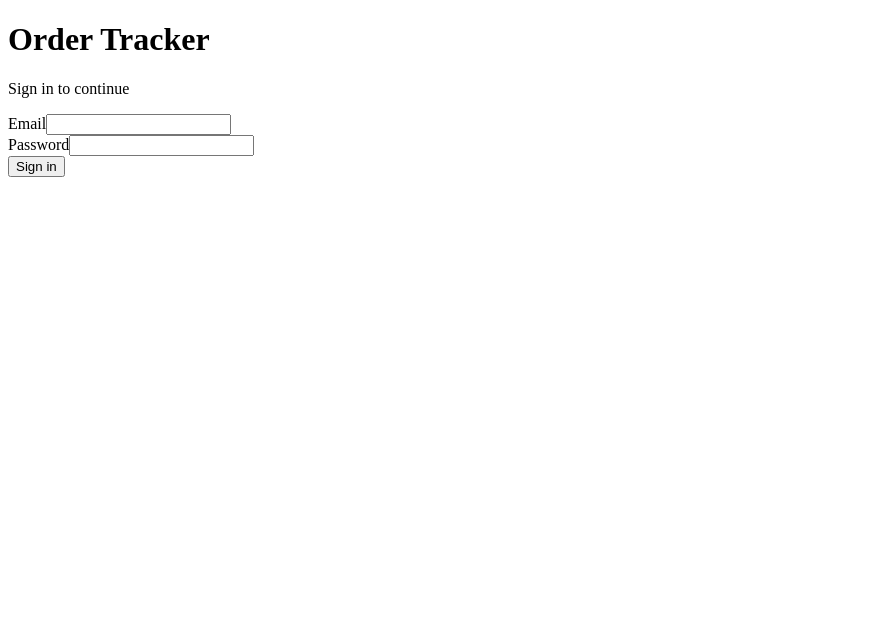
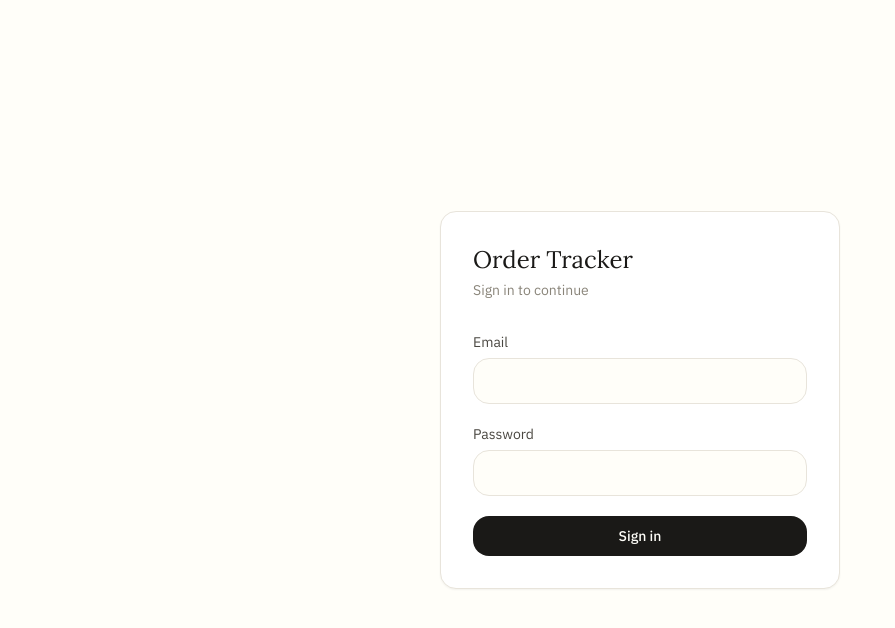
Before and after one commit to selbarinssi/dna-tracker, a Next.js app: page /login in a window 1280 px wide. Shown: the top 628 px of the page, without its empty margins (0-895 px from the left). Built offline with nearby package versions, Linux system fonts and the light colour scheme.

Commit message:
Create layout.tsx

```diff
--- /dev/null
+++ b/app/layout.tsx
@@ -0,0 +1,36 @@
+import type { Metadata } from "next";
+import { IBM_Plex_Sans, Lora } from "next/font/google";
+import "./globals.css";
+
+const ibmPlexSans = IBM_Plex_Sans({
+  subsets: ["latin"],
+  weight: ["400", "500", "600"],
+  variable: "--font-ibm-plex-sans",
+  display: "swap",
+});
+
+const lora = Lora({
+  subsets: ["latin"],
+  weight: ["400", "500", "600"],
+  variable: "--font-lora",
+  display: "swap",
+});
+
+export const metadata: Metadata = {
+  title: "Order Tracker",
+  description: "Daily order tracking and after-sales tool",
+};
+
+export default function RootLayout({
+  children,
+}: Readonly<{
+  children: React.ReactNode;
+}>) {
+  return (
+    <html lang="en" className={`${ibmPlexSans.variable} ${lora.variable}`}>
+      <body className="min-h-screen bg-ivory text-ink antialiased">
+        {children}
+      </body>
+    </html>
+  );
+}
```
